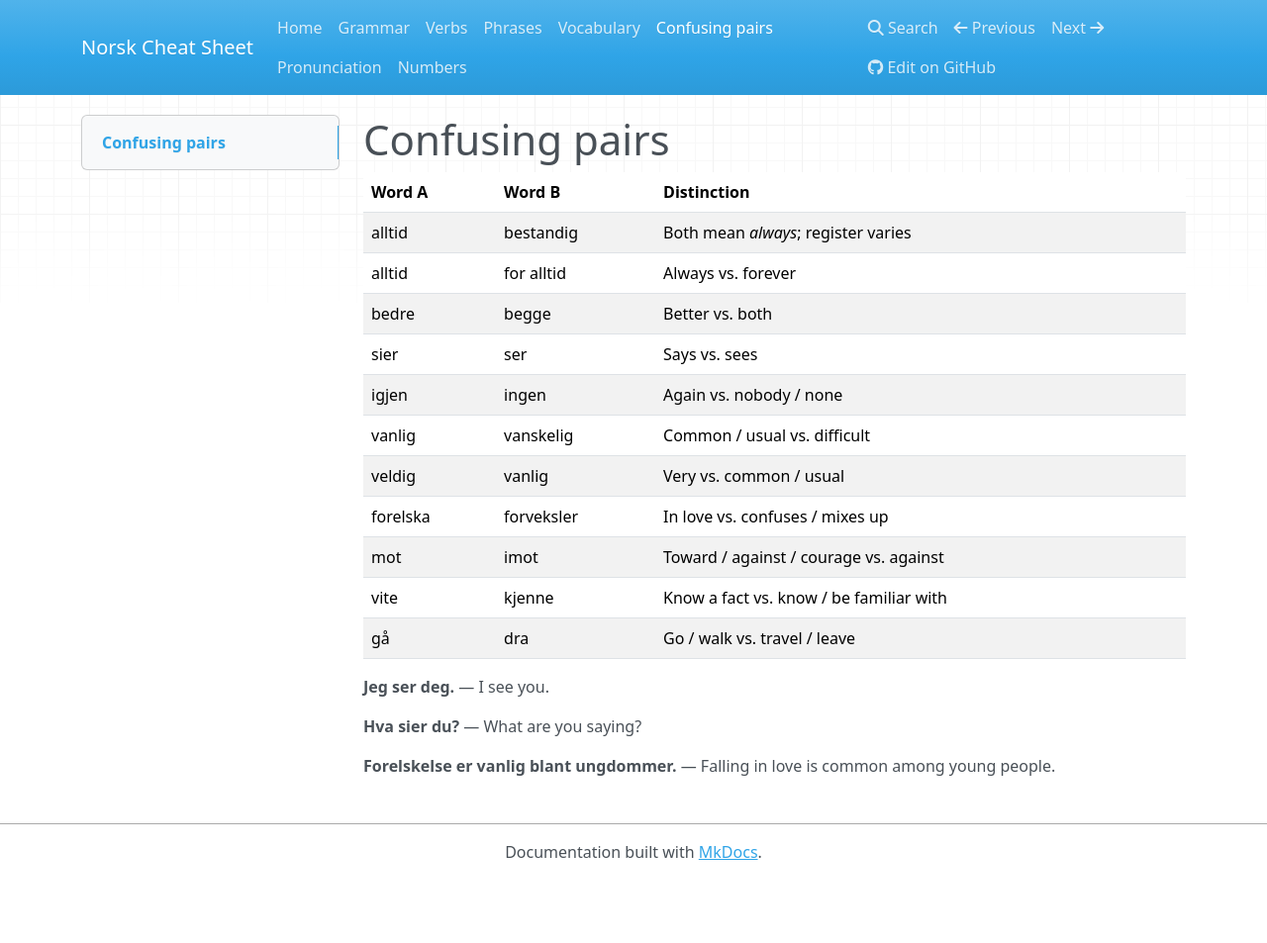
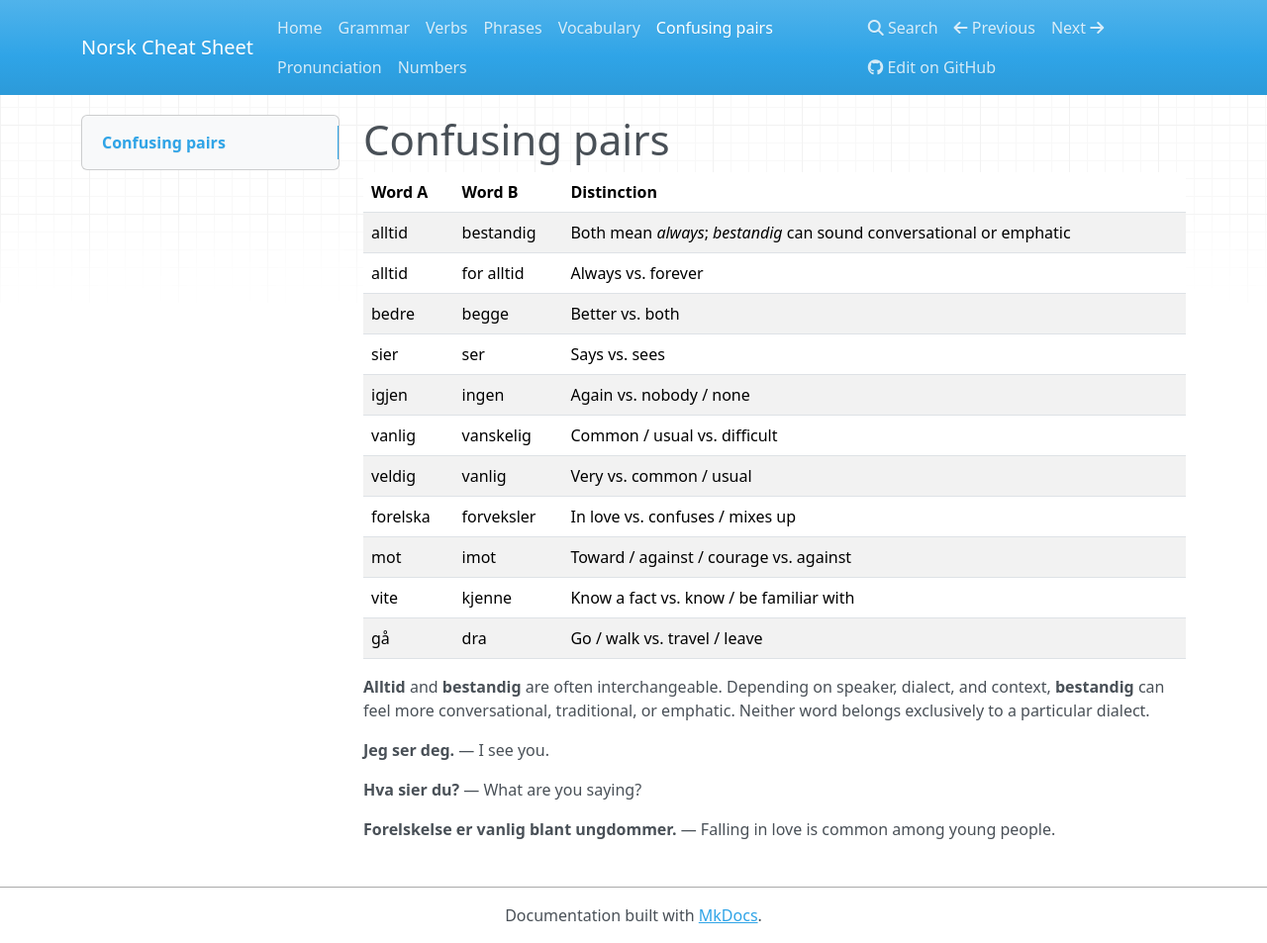
Before and after one commit to timsnyder/norsk-cheatsheet, an MkDocs documentation site: the page built from docs/confusing-pairs.md, in a window 1280 px wide and 953 px high. Shown: the whole window at 99% size. Built offline with MkDocs 1.6.1, drawn with Linux system fonts in a browser that asks for light colours; nearby versions of some CDN libraries.

Commit message:
docs: address review feedback in docs/confusing-pairs.md
Co-authored-by: ChatGPT (GPT-6) <noreply@openai.com>

```diff
--- a/docs/confusing-pairs.md
+++ b/docs/confusing-pairs.md
@@ -2,7 +2,7 @@
 
 | Word A | Word B | Distinction |
 | --- | --- | --- |
-| alltid | bestandig | Both mean *always*; register varies |
+| alltid | bestandig | Both mean *always*; *bestandig* can sound conversational or emphatic |
 | alltid | for alltid | Always vs. forever |
 | bedre | begge | Better vs. both |
 | sier | ser | Says vs. sees |
@@ -14,6 +14,10 @@
 | vite | kjenne | Know a fact vs. know / be familiar with |
 | gå | dra | Go / walk vs. travel / leave |
 
+**Alltid** and **bestandig** are often interchangeable. Depending on speaker, dialect,
+and context, **bestandig** can feel more conversational, traditional, or emphatic.
+Neither word belongs exclusively to a particular dialect.
+
 **Jeg ser deg.** — I see you.
 
 **Hva sier du?** — What are you saying?
```
